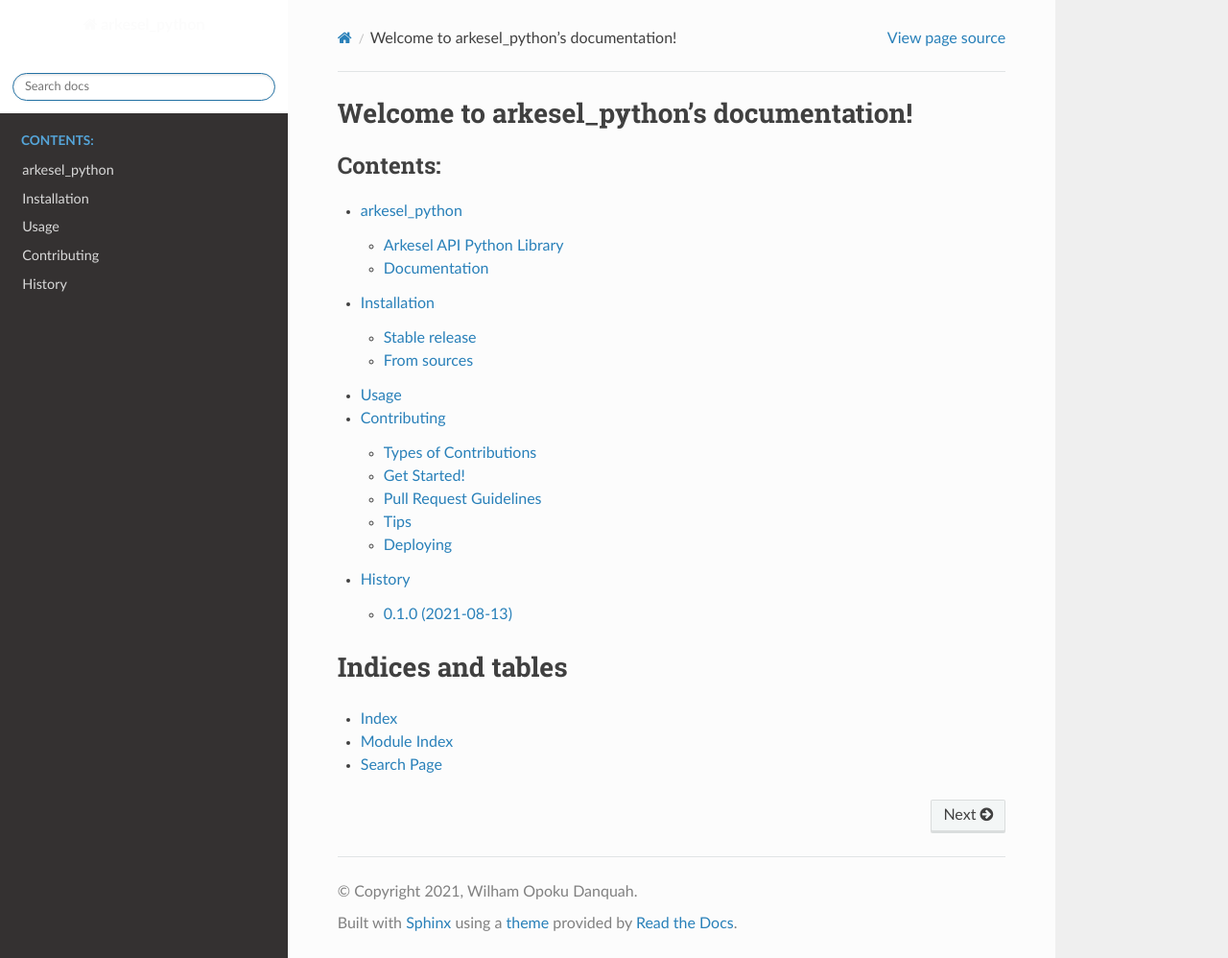
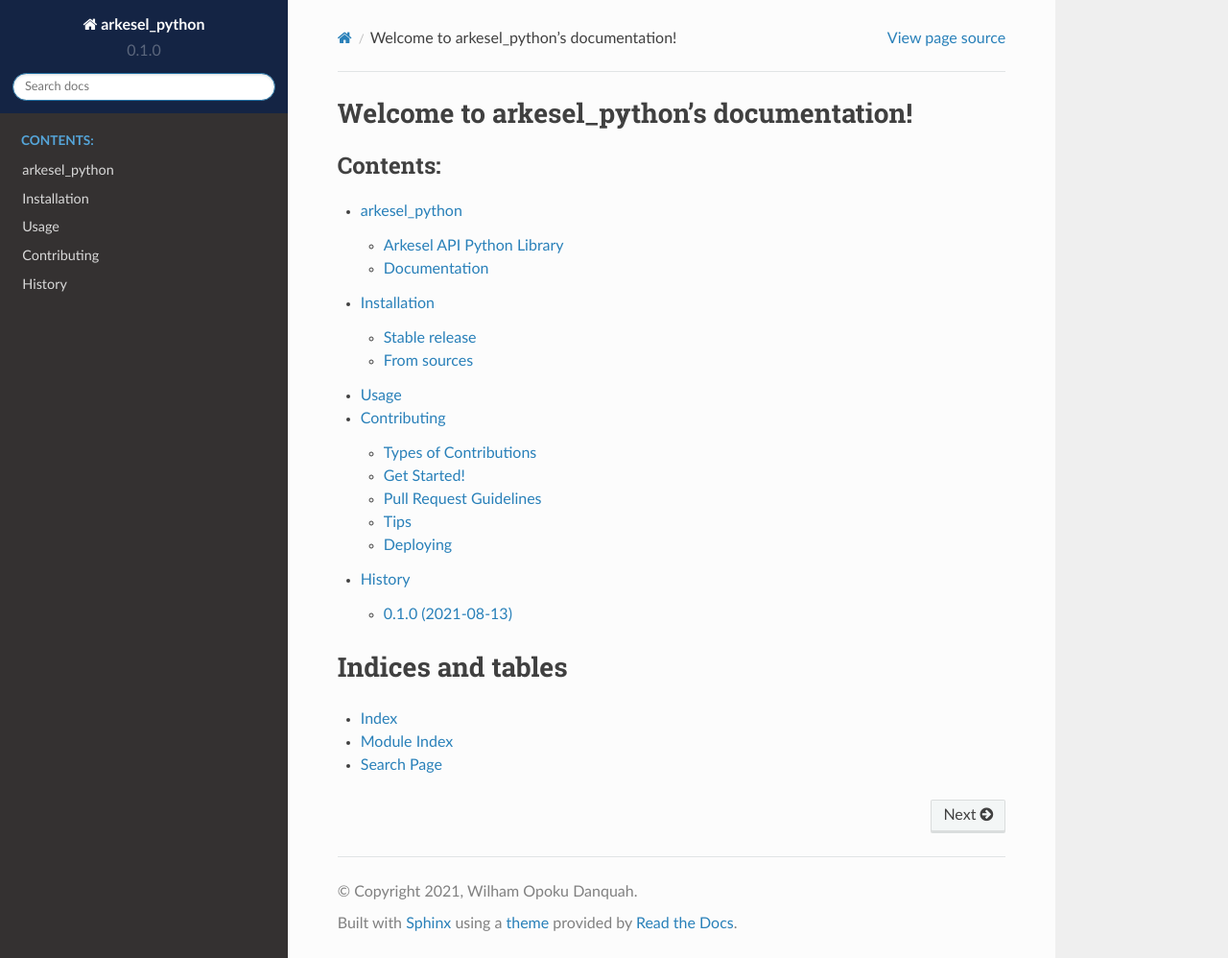
Before and after one commit to ArkeselDev/arkesel_python, a Sphinx documentation site: the page built from docs/index.rst, in a window 1280 px wide and 998 px high. Shown: the whole window at 96% size. Built offline with Sphinx 7.4.7 and the Read the Docs theme 2.0.0, drawn with Linux system fonts in a browser that asks for light colours; pages that are not in the unit, such as notebooks, are missing from menus.

Commit message:
file nav-header colour changed

```diff
--- a/docs/conf.py
+++ b/docs/conf.py
@@ -95,7 +95,7 @@ html_theme_options = {
     'prev_next_buttons_location': 'bottom',
     'style_external_links': False,
     'vcs_pageview_mode': '',
-    'style_nav_header_background': 'white',
+    'style_nav_header_background': '#142444',
     # Toc options
     'collapse_navigation': True,
     'sticky_navigation': True,
```
